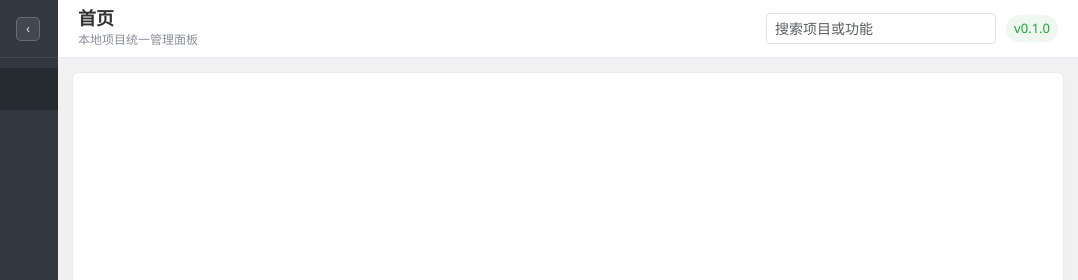
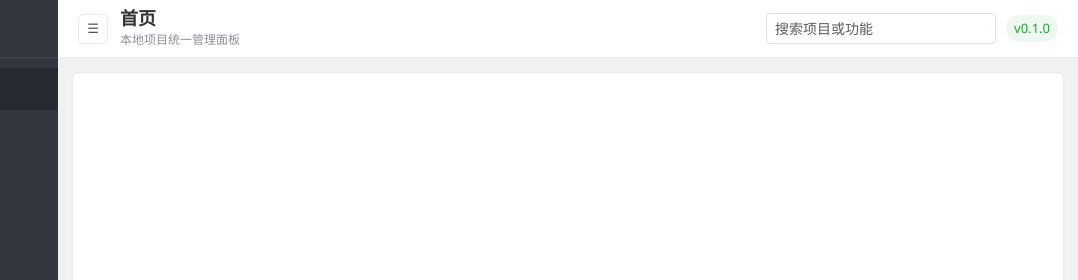
Before and after one commit to Wjinlei/project-manager, an Electron app: page renderer/index.html in a window 1200 px wide. Shown: the top 280 px of the page, 122-1200 px from the left. Drawn offline with nearby package versions, Linux system fonts and the light colour scheme; no server answers.

Commit message:
Revert "fix(ui): 将侧边栏收起按钮移入侧边栏"
This reverts commit a07360f2a4fe48b951d6cee6500f72e29899d821.

```diff
--- a/renderer/css/style.css
+++ b/renderer/css/style.css
@@ -48,7 +48,7 @@ body {
 
 .sidebar-collapsed .sidebar-brand {
   justify-content: center;
-  padding: 0 8px;
+  padding: 0;
 }
 
 .sidebar-collapsed .nav-item {
@@ -67,15 +67,6 @@ body {
   gap: 10px;
   padding: 0 18px;
   border-bottom: 1px solid rgba(255, 255, 255, 0.08);
-}
-
-.sidebar-brand .sidebar-toggle {
-  margin-left: auto;
-}
-
-.sidebar-collapsed .sidebar-toggle {
-  margin-left: 0;
-  transform: rotate(180deg);
 }
 
 .brand-icon {
@@ -158,13 +149,12 @@ body {
 }
 
 .sidebar-toggle {
-  width: 24px;
-  height: 24px;
-  border: 1px solid rgba(255, 255, 255, 0.2);
+  width: 30px;
+  height: 30px;
+  border: 1px solid var(--bt-border);
   border-radius: 5px;
-  color: #d7dde5;
-  background: rgba(255, 255, 255, 0.08);
-  line-height: 1;
+  color: #555;
+  background: #fff;
 }
 
 .page-title {
--- a/renderer/index.html
+++ b/renderer/index.html
@@ -14,7 +14,6 @@
       <div class="sidebar-brand">
         <span class="brand-icon">PM</span>
         <span class="brand-text">项目面板</span>
-        <button class="sidebar-toggle" id="sidebarToggle" type="button" title="收起/展开侧边栏">‹</button>
       </div>
       <nav class="sidebar-nav" id="sidebarNav">
         <button class="nav-item active" data-page="dashboard">
@@ -43,6 +42,7 @@
     <main class="main-panel">
       <header class="topbar">
         <div class="topbar-title">
+          <button class="sidebar-toggle" id="sidebarToggle" type="button">☰</button>
           <div>
             <h1 class="page-title" id="pageTitle">首页</h1>
             <p class="page-subtitle">本地项目统一管理面板</p>
```
